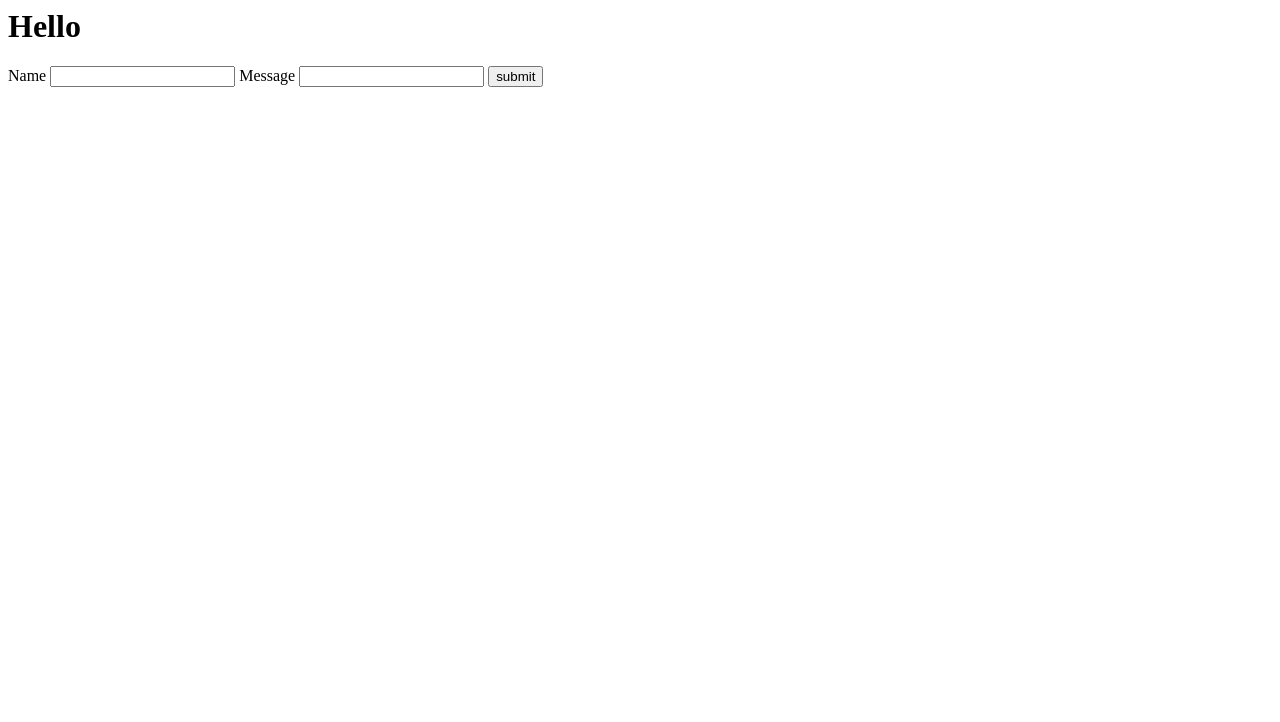
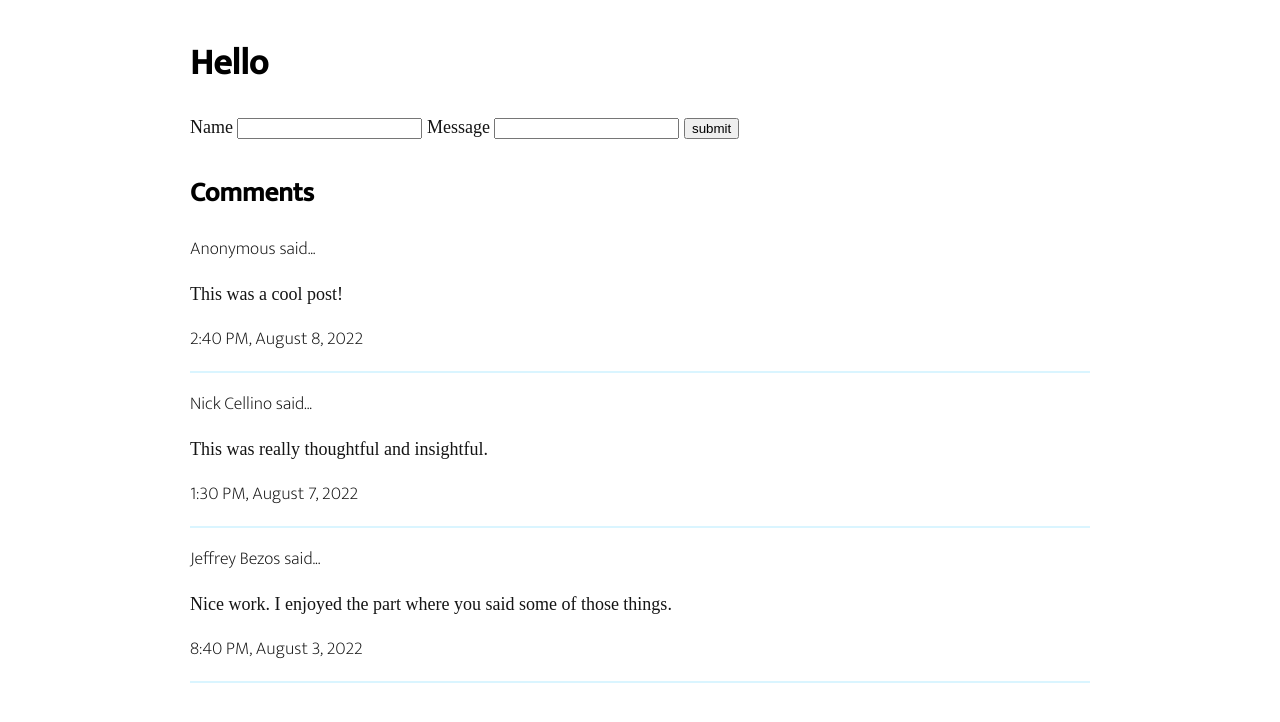
Before and after one commit to NickCellino/nickcellino.github.io, a plain HTML site: page test-page.html in a window 1280 px wide. Drawn offline with Linux system fonts and the light colour scheme; a web font is replaced by a local one.

Commit message:
add styling of comments

```diff
--- a/stylesheets/style.css
+++ b/stylesheets/style.css
@@ -1,4 +1,4 @@
-@import url('https://fonts.googleapis.com/css2?family=Ibarra+Real+Nova:ital,wght@0,400;0,600;1,400;1,600&family=Mukta:wght@300&display=swap');
+@import url('https://fonts.googleapis.com/css2?family=Ibarra+Real+Nova:ital,wght@0,400;0,500;0,600;0,700;1,400;1,600&family=Mukta:wght@200;300;400;500&display=swap');
 
 /* text */
 body {
@@ -79,3 +79,12 @@ table, th, td {
 .nav-link a {
   color: #000;
 }
+
+.comment {
+  border-bottom: 2px solid #DAF5FF;
+}
+
+.comment .name, .datetime {
+  font-family: "Mukta", "Helvetica", "Arial", sans-serif;
+  font-weight: lighter;
+}
--- a/test-page.html
+++ b/test-page.html
@@ -7,7 +7,8 @@
          document.getElementById("demo-form").submit();
        }
      </script>
-     <script src="https://unpkg.com/htmx.org@1.8.0"></script>
+     <script src="https://unpkg.com/htmx.org@1.8.0" async></script>
+     <link rel="stylesheet" href="/stylesheets/style.css">
   </head>
   <body>
     <h1>Hello</h1>
@@ -26,9 +27,26 @@
           data-action='submit'>Submit</button> -->
     </form>
 
-    <div id="comments">
+    <div id="comments-section">
+      <h2>Comments</h2>
+      <div id="comments">
+        <div class="comment">
+          <p class="name">Anonymous said...</p>
+          <p class="message">This was a cool post!</p>
+          <p class="datetime">2:40 PM, August 8, 2022</p>
+        </div>
+        <div class="comment">
+          <p class="name">Nick Cellino said...</p>
+          <p class="message">This was really thoughtful and insightful.</p>
+          <p class="datetime">1:30 PM, August 7, 2022</p>
+        </div>
+        <div class="comment">
+          <p class="name">Jeffrey Bezos said...</p>
+          <p class="message">Nice work. I enjoyed the part where you said some of those things.</p>
+          <p class="datetime">8:40 PM, August 3, 2022</p>
+        </div>
+      </div>
     </div>
 
   </body>
-
 </html>
```
Also changed, not shown: recaptcha-handler/index.js (+9 -1 lines).
